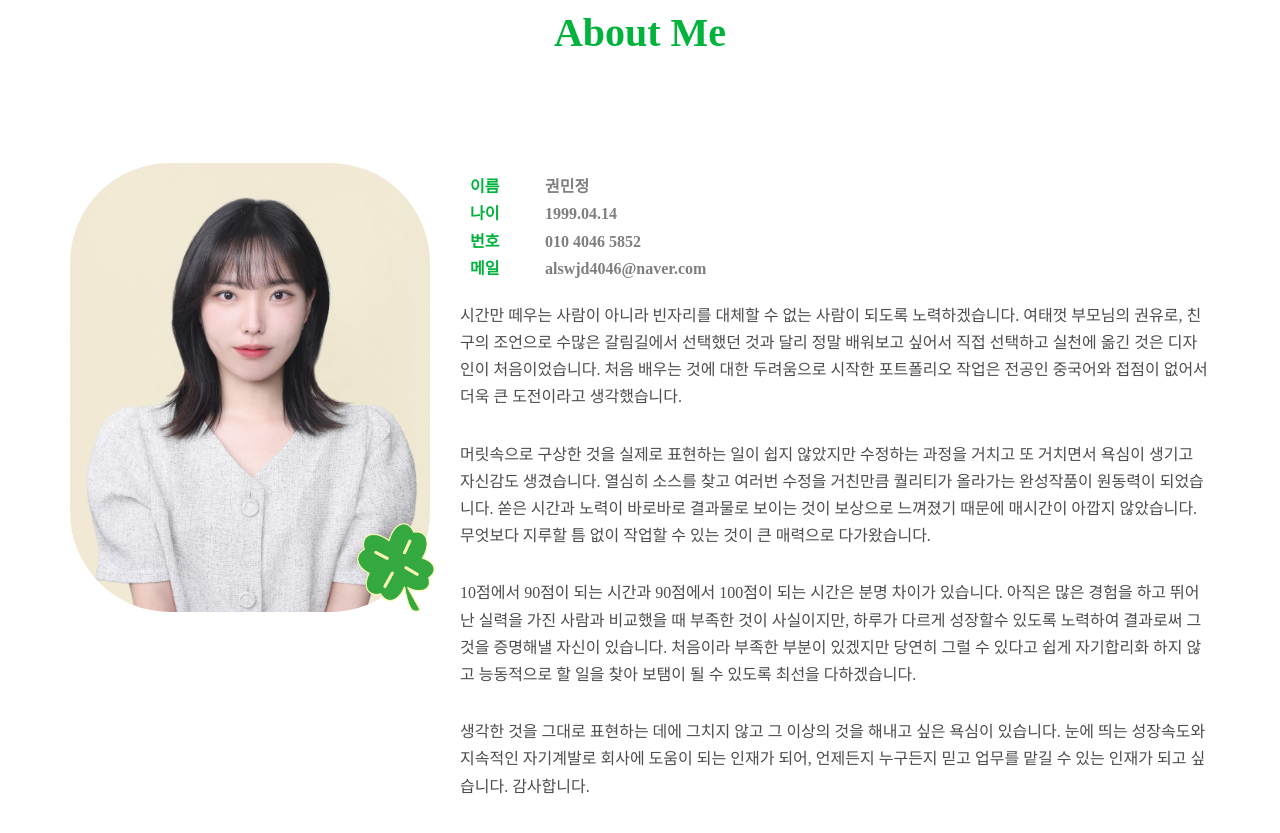
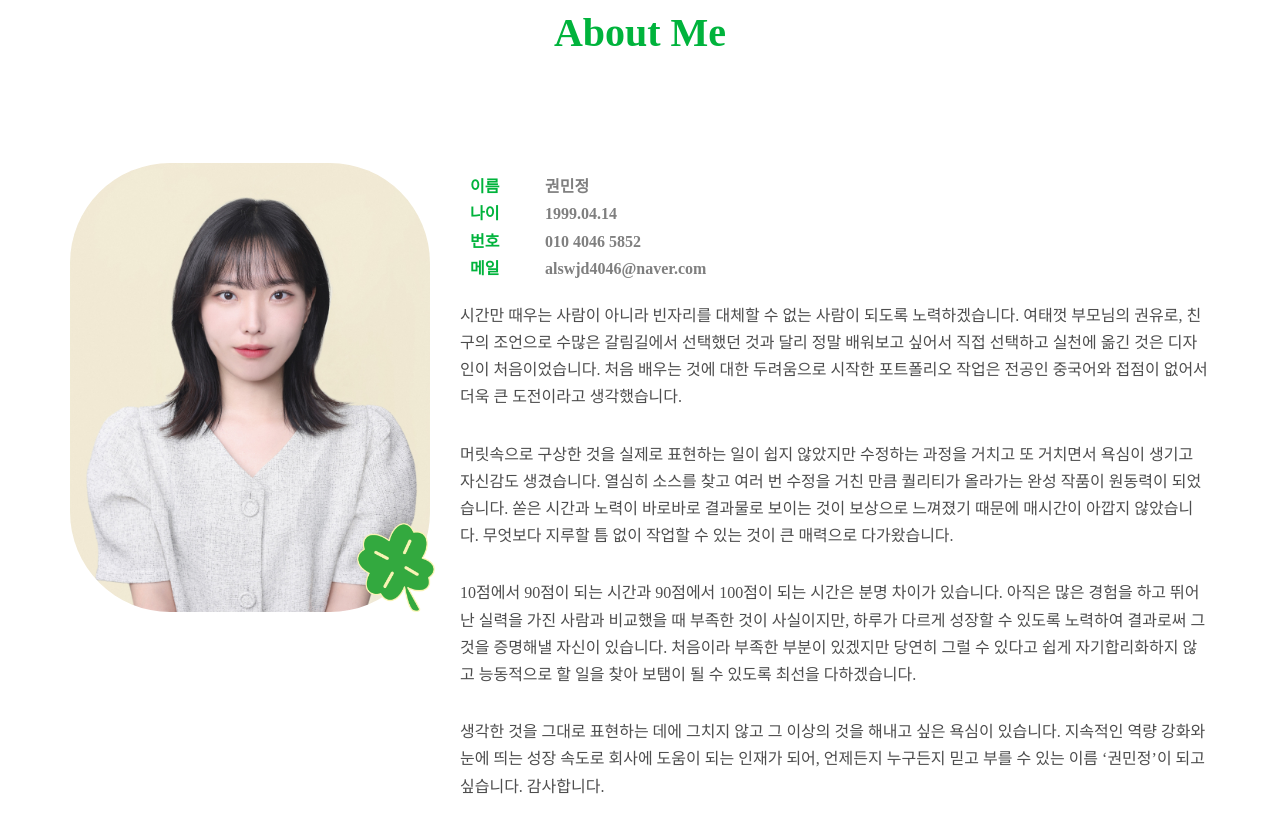
Before and after one commit to mingjung414/Min-Jung-Portfolio, a plain HTML site: page index.html in a window 1280 px wide. Shown: the part 2588-3421 px from the top of the page. Drawn offline with nearby package versions, Linux system fonts and the light colour scheme; some packages are replaced by stand-ins of ours; no server answers; files whose address does not match are found by name; a web font is replaced by a local one.

Commit message:
Update index.html

```diff
--- a/index.html
+++ b/index.html
@@ -202,12 +202,11 @@
 									class="second-block"><b>alswjd4046@naver.com</b></span>
 							</li>
 						</ul>
-						<p> 시간만 떼우는 사람이 아니라 빈자리를 대체할 수 없는 사람이 되도록 노력하겠습니다.
- 여태껏 부모님의 권유로, 친구의 조언으로 수많은 갈림길에서 선택했던 것과 달리 정말 배워보고 싶어서 직접 선택하고 실천에 옮긴 것은 디자인이 처음이었습니다. 처음 배우는 것에 대한 두려움으로 시작한 포트폴리오 작업은 전공인 중국어와 접점이 없어서 더욱 큰 도전이라고 생각했습니다. </p>
-						<p>머릿속으로 구상한 것을 실제로 표현하는 일이 쉽지 않았지만 수정하는 과정을 거치고 또 거치면서 욕심이 생기고 자신감도 생겼습니다. 열심히 소스를 찾고 여러번 수정을 거친만큼 퀄리티가 올라가는 완성작품이 원동력이 되었습니다. 쏟은 시간과 노력이 바로바로 결과물로 보이는 것이 보상으로 느껴졌기 때문에 매시간이 아깝지 않았습니다. 무엇보다 지루할 틈 없이 작업할 수 있는 것이 큰 매력으로 다가왔습니다. </p>
-						<p>10점에서 90점이 되는 시간과 90점에서 100점이 되는 시간은 분명 차이가 있습니다. 아직은 많은 경험을 하고 뛰어난 실력을 가진 사람과 비교했을 때 부족한 것이 사실이지만, 하루가 다르게 성장할수 있도록 노력하여 결과로써 그것을 증명해낼 자신이 있습니다. 처음이라 부족한 부분이 있겠지만 당연히 그럴 수 있다고 쉽게 자기합리화 하지 않고 능동적으로 할 일을 찾아 보탬이 될 수 있도록 최선을 다하겠습니다. </p>
-<p>
-	생각한 것을 그대로 표현하는 데에 그치지 않고 그 이상의 것을 해내고 싶은 욕심이 있습니다. 눈에 띄는 성장속도와 지속적인 자기계발로 회사에 도움이 되는 인재가 되어, 언제든지 누구든지 믿고 업무를 맡길 수 있는 인재가 되고 싶습니다. 감사합니다.
+						<p>시간만 때우는 사람이 아니라 빈자리를 대체할 수 없는 사람이 되도록 노력하겠습니다.
+ 여태껏 부모님의 권유로, 친구의 조언으로 수많은 갈림길에서 선택했던 것과 달리 정말 배워보고 싶어서 직접 선택하고 실천에 옮긴 것은 디자인이 처음이었습니다. 처음 배우는 것에 대한 두려움으로 시작한 포트폴리오 작업은 전공인 중국어와 접점이 없어서 더욱 큰 도전이라고 생각했습니다.</p>
+						<p>머릿속으로 구상한 것을 실제로 표현하는 일이 쉽지 않았지만 수정하는 과정을 거치고 또 거치면서 욕심이 생기고 자신감도 생겼습니다. 열심히 소스를 찾고 여러 번 수정을 거친 만큼 퀄리티가 올라가는 완성 작품이 원동력이 되었습니다. 쏟은 시간과 노력이 바로바로 결과물로 보이는 것이 보상으로 느껴졌기 때문에 매시간이 아깝지 않았습니다. 무엇보다 지루할 틈 없이 작업할 수 있는 것이 큰 매력으로 다가왔습니다.</p>
+						<p>10점에서 90점이 되는 시간과 90점에서 100점이 되는 시간은 분명 차이가 있습니다. 아직은 많은 경험을 하고 뛰어난 실력을 가진 사람과 비교했을 때 부족한 것이 사실이지만, 하루가 다르게 성장할 수 있도록 노력하여 결과로써 그것을 증명해낼 자신이 있습니다. 처음이라 부족한 부분이 있겠지만 당연히 그럴 수 있다고 쉽게 자기합리화하지 않고 능동적으로 할 일을 찾아 보탬이 될 수 있도록 최선을 다하겠습니다.</p>
+<p>생각한 것을 그대로 표현하는 데에 그치지 않고 그 이상의 것을 해내고 싶은 욕심이 있습니다. 지속적인 역량 강화와 눈에 띄는 성장 속도로 회사에 도움이 되는 인재가 되어, 언제든지 누구든지 믿고 부를 수 있는 이름 ‘권민정’이 되고 싶습니다. 감사합니다.
 </p>
 
 					</div>
```
